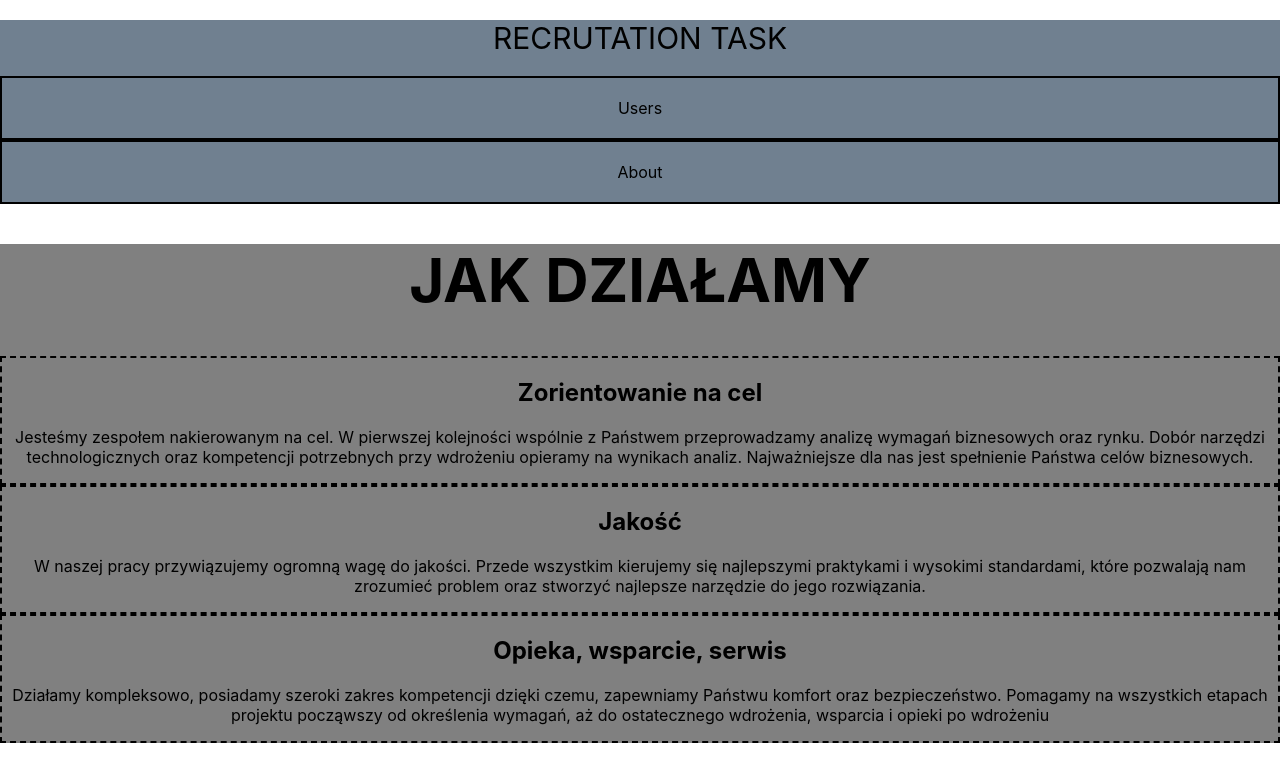
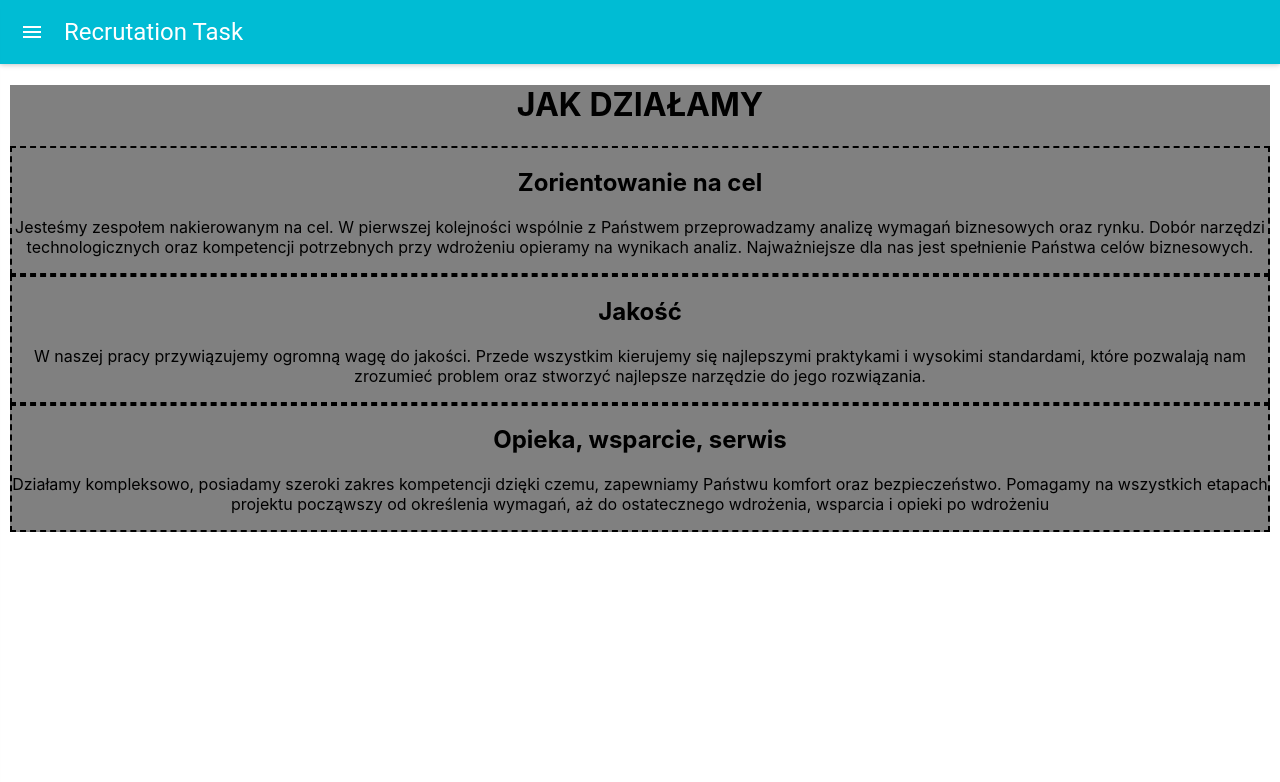
Before and after one commit to DawidKurkiewicz/fetching-users, a React (Create React App) app: page /about in a window 1280 px wide. Shown: the top 782 px of the page. Built offline with nearby package versions, Linux system fonts and the light colour scheme.

Commit message:
added material-ui

```diff
--- a/package.json
+++ b/package.json
@@ -3,11 +3,14 @@
   "version": "0.1.0",
   "private": true,
   "dependencies": {
+    "material": "^0.3.0",
+    "material-ui": "^0.20.2",
     "react": "^16.6.3",
     "react-dom": "^16.6.3",
     "react-router-dom": "^4.3.1",
     "react-scripts": "2.1.1",
-    "react-table": "^6.8.6"
+    "react-table": "^6.8.6",
+    "ui": "^0.2.4"
   },
   "scripts": {
     "start": "react-scripts start",
--- a/src/About.css
+++ b/src/About.css
@@ -1,6 +1,8 @@
 .container {
     text-align: center;
-    background-color: grey
+    background-color: grey;
+    margin: 10px
+
 }
 .title {
 text-transform: uppercase;
--- a/src/App.js
+++ b/src/App.js
@@ -1,29 +1,85 @@
 import React from 'react';
+import { BrowserRouter as Router, Route, Link, Switch } from 'react-router-dom'
+import MenuItem from 'material-ui/MenuItem'
+import Navbar from './Menu'
+import Statement from './Statement'
 import Users from './Users'
-import { BrowserRouter, Route, Switch } from 'react-router-dom'
-import Menu from './Menu'
 import About from './About'
 import BadUrl from './BadUrl'
 
+const style = {
+  links: {
+    textDecoration: 'none'
+  },
+  button: {
+    position: 'fixed',
+    right: 20,
+    bottom: 10
+  }
+}
+
 class App extends React.Component {
+  state = {
+    isStatementOpen: false,
+    statementMessage: ''
+  }
+
+  toggleStatement = (message) => this.setState({
+    isStatementOpen: !this.state.isStatementOpen,
+    statementMessage: message || ''
+  })
+
   render() {
     return (
-      <BrowserRouter>
+      <div>
+        <RouterTK
+          toggleStatement={this.toggleStatement}
+        />
+        <Statement
+          isStatementOpen={this.state.isStatementOpen}
+          handleRequestClose={this.toggleStatement}
+          statementMessage={this.state.statementMessage}
+        />
+      </div>
+    )
+  }
+}
+
+class RouterTK extends React.PureComponent {
+  render() {
+    return (
+      <Router>
         <div>
-          <Route component={Menu} />
+          <Navbar>
+            <Link
+              to='/users'
+              style={style.links}
+            >
+              <MenuItem>
+                Users
+          </MenuItem>
+            </Link>
+            <Link
+              to='/about'
+              style={style.links}>
+              <MenuItem>
+                About
+          </MenuItem>
+            </Link>
+          </Navbar>
+          <div>
           <Switch>
 
-          <Route path='/' exact component={Users} />
-          <Route path='/' exact component={Users} />
-          <Route path='/users' exact component={Users} />
-          <Route path='/about' component={About} />
-          <Route component={BadUrl} />
-          </Switch>
-
-
+            <Route path="/" exact={true} component={Users}></Route>
+            <Route path='/users' component={Users}></Route>
+            <Route path='/about' component={About}></Route>
+            <Route component={BadUrl} />
+</Switch>
+          </div>
         </div>
-      </BrowserRouter>
-    );
+      </Router>
+    )
   }
 }
+
 export default App;
--- a/src/Menu.js
+++ b/src/Menu.js
@@ -1,38 +1,51 @@
 import React from 'react'
-import { Link } from 'react-router-dom'
-import './Menu.css'
-
-
-class Menu extends React.Component {
-
+import AppBar from 'material-ui/AppBar';
+import Drawer from 'material-ui/Drawer'
+class Navbar extends React.Component {
+    state = {
+        isDrawerOpen: false
+    }
+    toggleDrawer = () => this.setState({ isDrawerOpen: !this.state.isDrawerOpen })
     render() {
         return (
-            <div className="title-container">
-                <div className="title"> Recrutation Task</div>
-                <div >
-                    <div className="link-container">
-                        <Link
-                            className="link"
-                            to='/users'
-                        >
+            <div>
+                <AppBar
+                    title={"Recrutation Task"}
+                    onLeftIconButtonClick={this.toggleDrawer}
 
-                            <div>Users</div>
-                        </Link>
-                    </div>
-                    <div className="link-container">
-                        <Link
-                            className="link"
-                            to='/about'
-                        >
-                            <div>About</div>
-                        </Link>
-                    </div>
+                />
+                <Drawer
+                    docked={false}
+                    width={200}
+                    open={this.state.isDrawerOpen}
+                    onRequestChange={this.toggleDrawer}
+                >
+                    {
+                        this.props.children ?
+                            this.props.children.map ?
+                                this.props.children.map(child => (
+                                    React.cloneElement(
+                                        child,
+                                        {
+                                            onClick: this.toggleDrawer,
+                                            key: child.props.to
+                                        }
+                                    )
+                                ))
+                                :
+                                React.cloneElement(
+                                    this.props.children,
+                                    { onClick: this.toggleDrawer }
+                                )
+                            :
+                            null
 
-                </div>
+                    }
+                </Drawer>
             </div>
         )
     }
 
 }
 
-export default Menu
+export default Navbar
--- /dev/null
+++ b/src/Statement.js
@@ -0,0 +1,15 @@
+import React from 'react'
+import Snackbar from 'material-ui/Snackbar'
+
+const Statement = (props) => (
+    <div>
+        <Snackbar
+            open={props.isStatementOpen}
+            message={props.statementMessage}
+            autoHideDuration={4000}
+            onRequestClose={props.handleRequestClose}
+        />
+    </div>
+)
+
+export default Statement
--- a/src/index.js
+++ b/src/index.js
@@ -2,5 +2,11 @@ import React from 'react';
 import ReactDOM from 'react-dom';
 import './index.css';
 import App from './App';
+import MuiThemeProvider from 'material-ui/styles/MuiThemeProvider'
 
-ReactDOM.render(<App />, document.getElementById('root'));
+
+ReactDOM.render(
+    <MuiThemeProvider>
+        <App />
+    </MuiThemeProvider>,
+    document.getElementById('root'));
```
Also changed, not shown: 1 other file (tests, documents, lock files or other folders).
